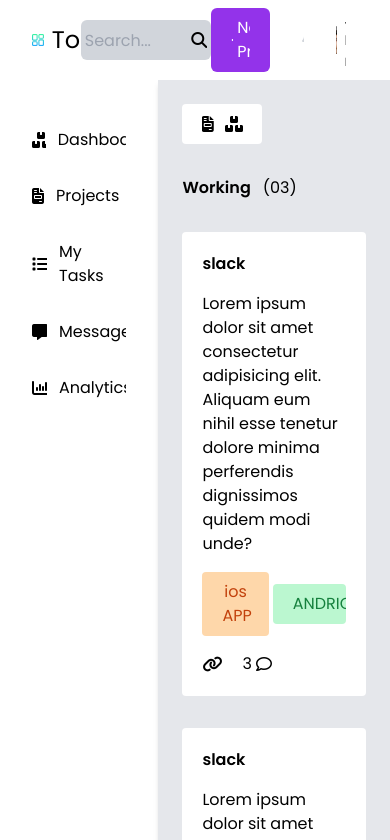
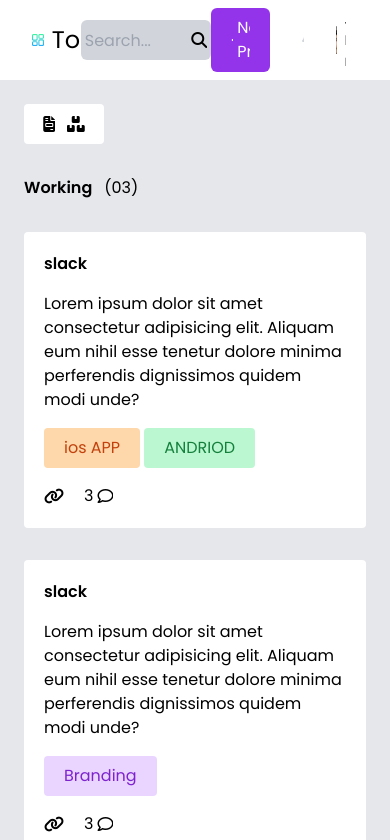
Before and after one commit to AnitaIkediashi/Anita-Ikediashi-Interview-Test, a React (Create React App) app: page / in a window 390 px wide. Shown: the top 840 px of the page. Built offline with nearby package versions, Linux system fonts and the light colour scheme; the HTML template or start-up script is replaced by a standard one; a web font is replaced by a local one.

Commit message:
sidebar hidden on mobile devices

```diff
--- a/src/components/Sidebar.jsx
+++ b/src/components/Sidebar.jsx
@@ -2,7 +2,7 @@
 
 const Sidebar = () => {
   return (
-    <div className="basis-[15rem] min-h-screen bg-white px-8 pt-[1rem] grow shrink">
+    <div className="basis-[15rem] min-h-screen bg-white px-8 pt-[1rem] grow shrink hidden lg:flex">
       <ul>
         <li className="my-8 flex gap-3 items-center">
           <i className="fa-solid fa-boxes-stacked"></i>
```
